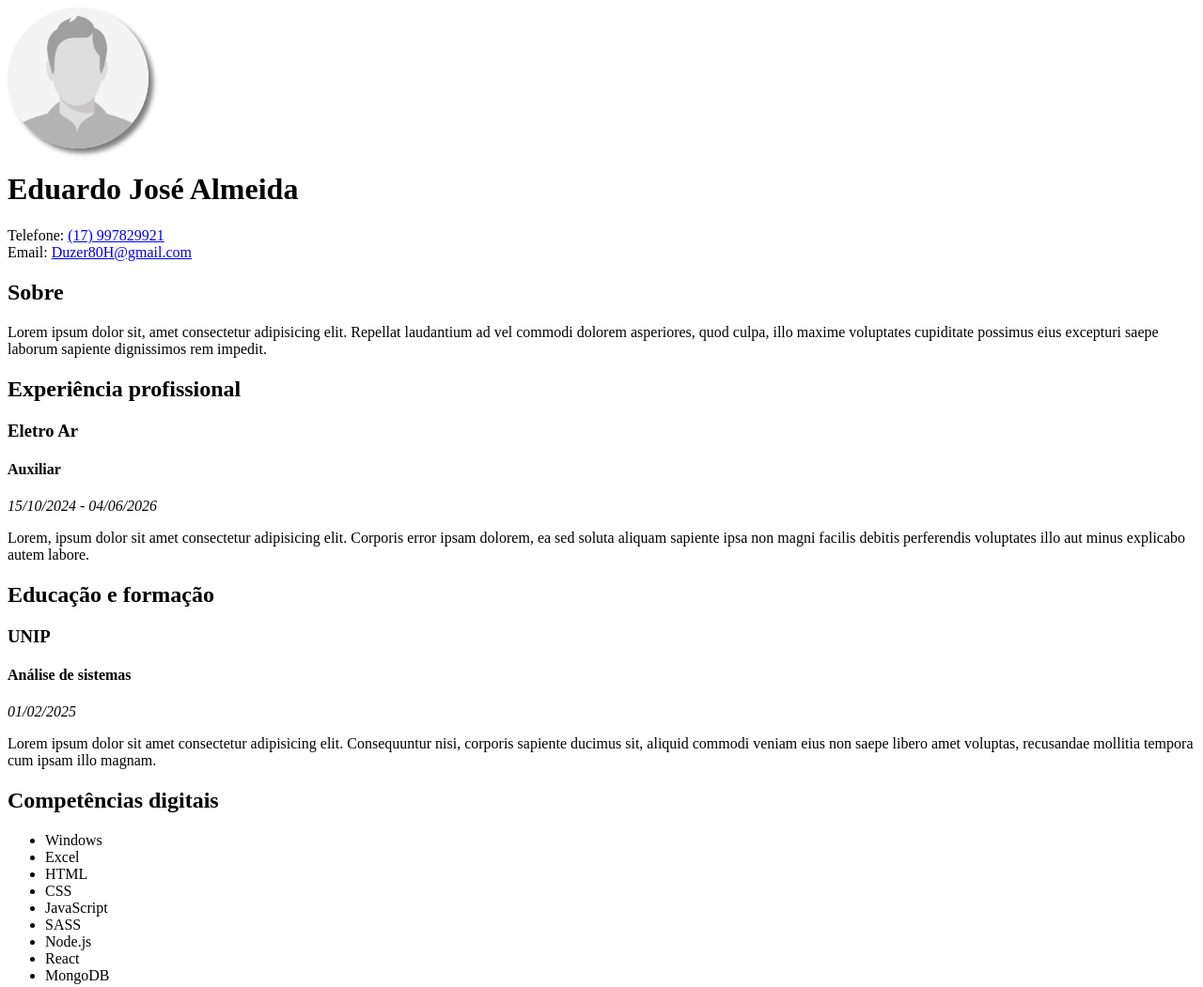
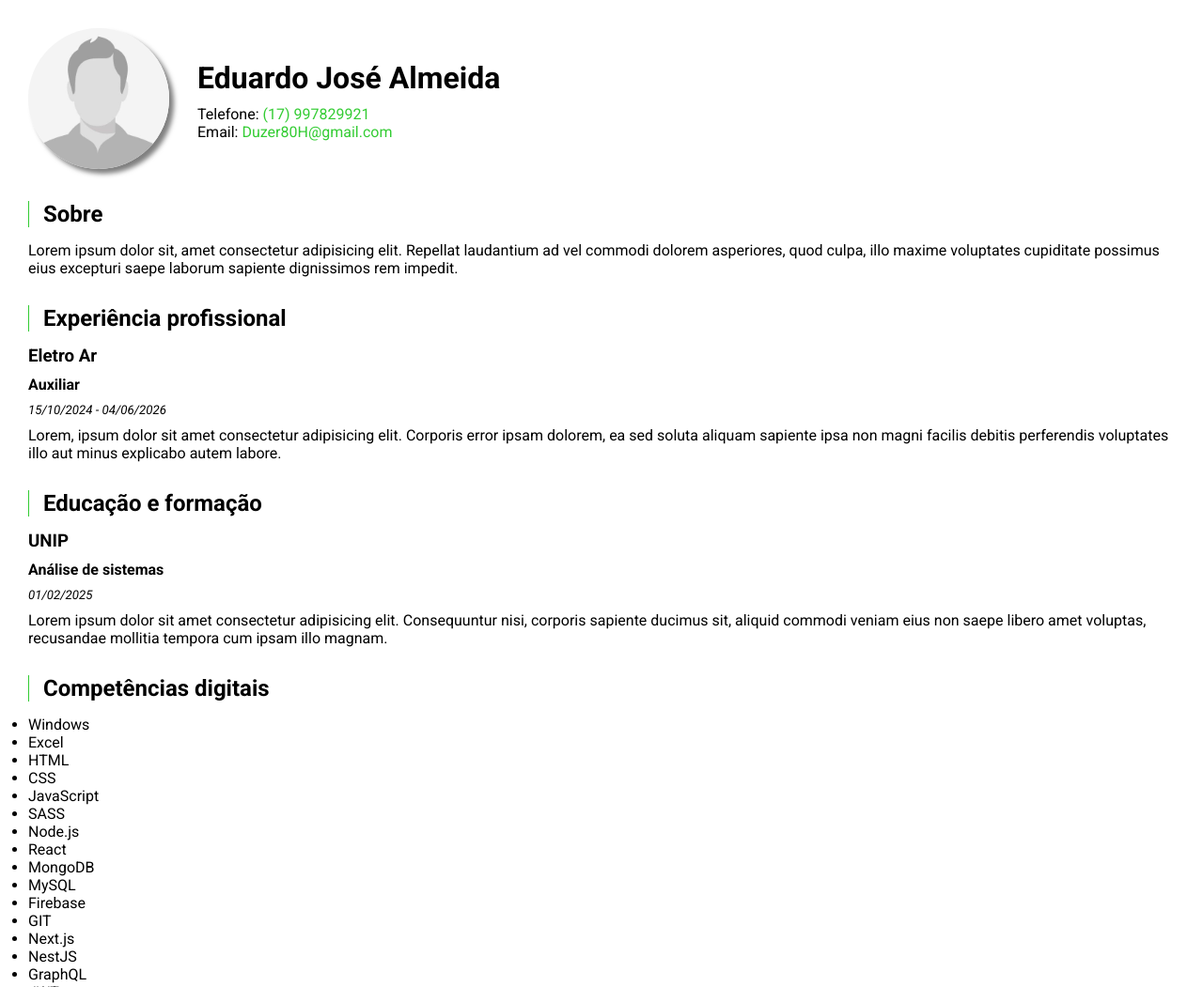
Before and after one commit to duzer80h/laboratorio, a plain HTML site: page projeto2/index.html in a window 1280 px wide. Shown: the top 1051 px of the page at 94% size. Drawn offline with Linux system fonts and the light colour scheme.

Commit message:
Evolução do projeto

```diff
--- a/projeto2/index.html
+++ b/projeto2/index.html
@@ -4,134 +4,121 @@
     <meta charset="UTF-8" />
     <meta name="viewport" content="width=device-width, initial-scale=1.0" />
     <title>Bem-vindo ao meu site!</title>
+    <link rel="preconnect" href="https://fonts.googleapis.com" />
+    <link rel="preconnect" href="https://fonts.gstatic.com" crossorigin />
+    <link
+      href="https://fonts.googleapis.com/css2?family=Roboto:ital,wght@0,100..900;1,100..900&display=swap"
+      rel="stylesheet"
+    />
     <style>
+      * {
+        margin: 0;
+        padding: 0;
+      }
+      body {
+        padding: 30px;
+        font-family: "Roboto", sans-serif;
+      }
       img {
         border-radius: 50%;
         box-shadow: 5px 5px 5px rgba(0, 0, 0, 0.5);
       }
+      a {
+        text-decoration: none;
+        color: rgb(51, 204, 51);
+      }
+      .dados-pessoais {
+        align-items: center;
+        display: flex;
+        column-gap: 30px;
+      }
+      h1 {
+        margin-bottom: 10px;
+      }
+      h2 {
+        border-left-width: 1px;
+        border-left-style: solid;
+        border-left-color: rgb(51, 204, 51);
+        padding-left: 15px;
+        margin-top: 30px;
+        margin-bottom: 15px;
+      }
+      h3 {
+        margin-bottom: 10px;
+      }
+      h4 {
+        margin-bottom: 10px;
+      }
+      h5 {
+        margin-bottom: 10px;
+        font-style: italic;
+        font-weight: 400;
+      }
     </style>
   </head>
   <body>
-    <img src="./eu.jpg" alt="Foto do Eduardo José Almeida" width="150" >
-    <h1>
-      Eduardo José Almeida
-    </h1>
-    <p>
-      Telefone: <a href="tel:+5517997829921">(17) 997829921</a>
-      <br />
-      Email: <a href="mailto:duzer80h@gmail.com">Duzer80H@gmail.com</a>
-    </p>
-    <h2>
-        Sobre
-    </h2>
+    <div class="dados-pessoais">
+      <div>
+        <img src="./eu.jpg" alt="Foto do Eduardo José Almeida" width="150" />
+      </div>
+      <div>
+        <h1>Eduardo José Almeida</h1>
+        <p>
+          Telefone: <a href="tel:+5517997829921">(17) 997829921</a>
+          <br />
+          Email: <a href="mailto:duzer80h@gmail.com">Duzer80H@gmail.com</a>
+        </p>
+      </div>
+    </div>
+    <h2>Sobre</h2>
     <p>
       Lorem ipsum dolor sit, amet consectetur adipisicing elit. Repellat
       laudantium ad vel commodi dolorem asperiores, quod culpa, illo maxime
       voluptates cupiditate possimus eius excepturi saepe laborum sapiente
       dignissimos rem impedit.
     </p>
-    <h2>
-        Experiência profissional
-    </h2>
-    <h3>
-      Eletro Ar
-    </h3>
-    <h4>
-      Auxiliar
-    </h4>
-    <i>
-      15/10/2024 - 04/06/2026
-    </i>
+    <h2>Experiência profissional</h2>
+    <h3>Eletro Ar</h3>
+    <h4>Auxiliar</h4>
+    <h5> 15/10/2024 - 04/06/2026 </h5>
     <p>
       Lorem, ipsum dolor sit amet consectetur adipisicing elit. Corporis error
-      ipsam dolorem, ea sed soluta aliquam sapiente ipsa non magni facilis debitis
-      perferendis voluptates illo aut minus explicabo autem labore.
+      ipsam dolorem, ea sed soluta aliquam sapiente ipsa non magni facilis
+      debitis perferendis voluptates illo aut minus explicabo autem labore.
     </p>
-    <h2>
-        Educação e formação
-    </h2>
-    <h3>
-      UNIP
-    </h3>
-    <h4>
-      Análise de sistemas
-    </h4>
-    <i>
-      01/02/2025
-    </i>
+    <h2>Educação e formação</h2>
+    <h3>UNIP</h3>
+    <h4>Análise de sistemas</h4>
+    <h5> 01/02/2025 </h5>
     <p>
-      Lorem ipsum dolor sit amet consectetur adipisicing elit. Consequuntur nisi,
-      corporis sapiente ducimus sit, aliquid commodi veniam eius non saepe libero
-      amet voluptas, recusandae mollitia tempora cum ipsam illo magnam.
+      Lorem ipsum dolor sit amet consectetur adipisicing elit. Consequuntur
+      nisi, corporis sapiente ducimus sit, aliquid commodi veniam eius non saepe
+      libero amet voluptas, recusandae mollitia tempora cum ipsam illo magnam.
     </p>
-    <h2>
-      Competências digitais
-    </h2>
+    <h2>Competências digitais</h2>
     <ul>
-      <li>
-        Windows
-      </li>
-      <li>
-        Excel
-      </li>
-      <li>
-        HTML
-      </li>
-      <li>
-        CSS
-      </li>
-      <li>
-        JavaScript
-      </li>
-      <li>
-        SASS
-      </li>
-      <li>
-        Node.js
-      </li>
-      <li>
-        React
-      </li>
-      <li>
-        MongoDB
-      </li>
-      <li>
-        MySQL
-      </li>
-      <li>
-        Firebase
-      </li>
-      <li>
-        GIT
-      </li>
-      <li>
-        Next.js
-      </li>
-      <li>
-        NestJS
-      </li>
-      <li>
-        GraphQL
-      </li>
-      <li>
-        JWT
-      </li>
-      <li>
-        Socket.IO
-      </li>
-      <li>
-        Webpack
-      </li>
-      <li>
-        ECS6
-      </li>
-      <li>
-        AWS
-      </li>
+      <li>Windows</li>
+      <li>Excel</li>
+      <li>HTML</li>
+      <li>CSS</li>
+      <li>JavaScript</li>
+      <li>SASS</li>
+      <li>Node.js</li>
+      <li>React</li>
+      <li>MongoDB</li>
+      <li>MySQL</li>
+      <li>Firebase</li>
+      <li>GIT</li>
+      <li>Next.js</li>
+      <li>NestJS</li>
+      <li>GraphQL</li>
+      <li>JWT</li>
+      <li>Socket.IO</li>
+      <li>Webpack</li>
+      <li>ECS6</li>
+      <li>AWS</li>
     </ul>
-    <h2>
-      Competências linguísticas
-    </h2>
+    <h2>Competências linguísticas</h2>
     <table border="1" width="100%">
       <tr>
         <td>Idioma</td>
@@ -155,17 +142,9 @@
         <td>C1</td>
       </tr>
     </table>
-    <h2>
-      Objetivo
-    </h2>
-    <p>
-      Contribuir com minha experiência e qualificação.
-    </p>
-    <h2>
-      Pretensão salárial
-    </h2>
-    <p>
-      R$ 15.000
-    </p>
+    <h2>Objetivo</h2>
+    <p>Contribuir com minha experiência e qualificação.</p>
+    <h2>Pretensão salárial</h2>
+    <p>R$ 15.000</p>
   </body>
 </html>
```
